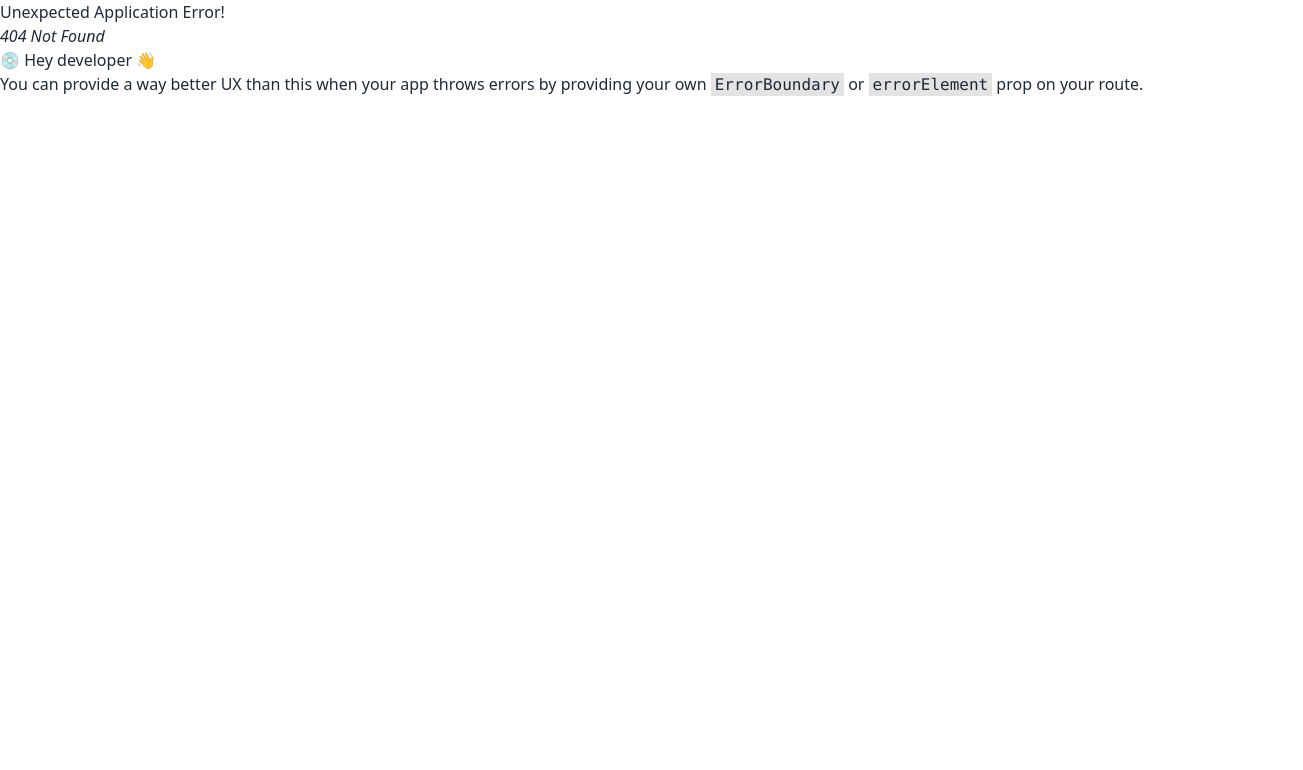
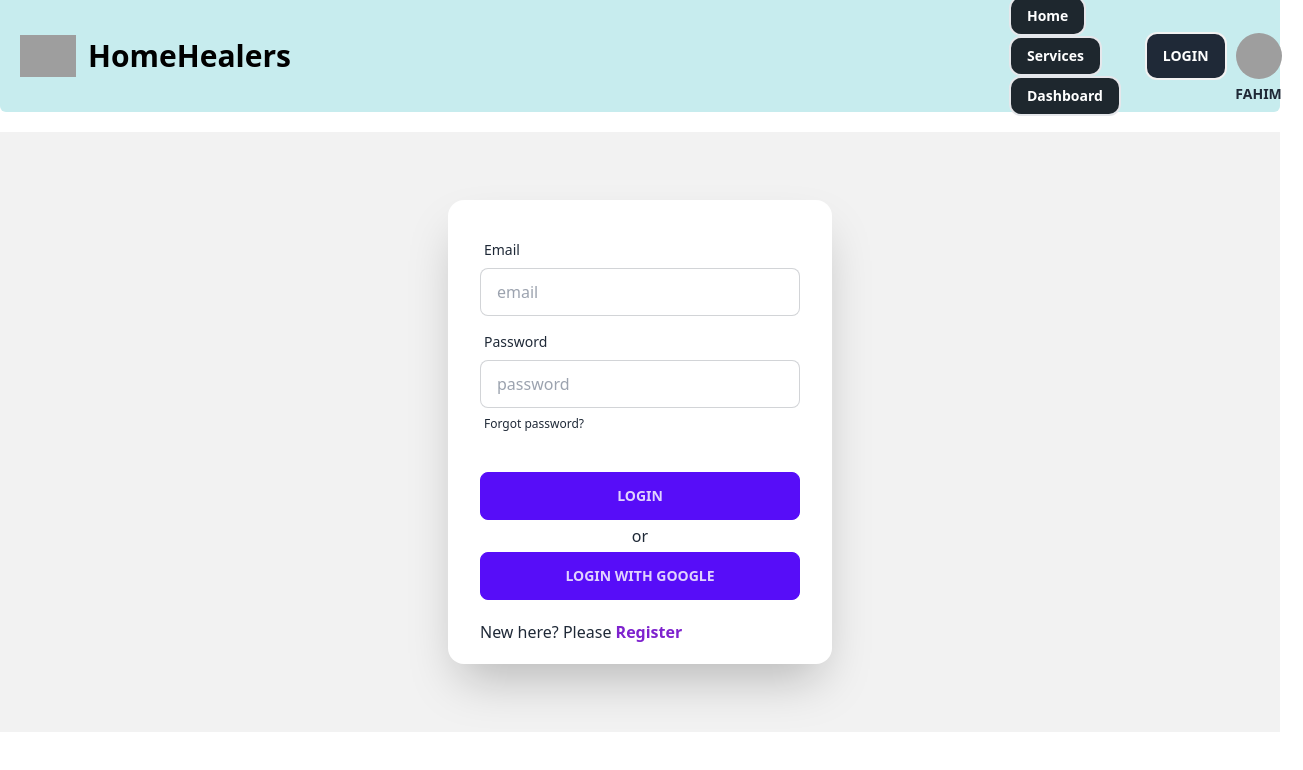
Before and after one commit to dronatoo21/home-healers-client, a React (Vite) app: page /login in a window 1280 px wide. Before the commit this address had no page. Shown: the top 770 px of the page, 1303 px wide, since content can reach past the window. Built offline with nearby package versions, Linux system fonts and the light colour scheme; no server answers; grey boxes are pictures that could not be loaded.

Commit message:
completed login page and google login

```diff
--- a/package.json
+++ b/package.json
@@ -16,6 +16,7 @@
     "react": "^18.2.0",
     "react-dom": "^18.2.0",
     "react-router-dom": "^6.18.0",
+    "react-toastify": "^9.1.3",
     "sort-by": "^1.2.0"
   },
   "devDependencies": {
--- a/src/Firebase/firebase.config.js
+++ b/src/Firebase/firebase.config.js
@@ -16,5 +16,5 @@ const firebaseConfig = {
 
 // Initialize Firebase
 const app = initializeApp(firebaseConfig);
-const auth = getAuth(app);
-export default auth;
+const Auth = getAuth(app);
+export default Auth;
--- /dev/null
+++ b/src/Pages/Login/Login.jsx
@@ -0,0 +1,89 @@
+import { useContext, useState } from "react";
+import { Link, useNavigate } from "react-router-dom";
+import { toast } from "react-toastify";
+import { AuthContext } from "../../Providers/AuthProvider";
+import { GoogleAuthProvider } from "firebase/auth";
+
+const Login = () => {
+    const { loginUser, googleLogin } = useContext(AuthContext)
+    const [loginError, setLoginError] = useState('');
+    const [success, setSuccess] = useState('');
+    const navigate = useNavigate();
+    const googleProvider = new GoogleAuthProvider();
+
+    const handleLogin = e => {
+        e.preventDefault();
+        const email = e.target.email.value;
+        const password = e.target.password.value;
+        console.log(email, password);
+
+        setLoginError('');
+        setSuccess('');
+
+        loginUser(email, password)
+        .then(res => {
+            console.log(res.user);
+            setSuccess('successfully logged in');
+            toast("successfully logged in");
+            navigate(location?.state ? location.state : '/');
+        })
+        .catch(error => {
+            setLoginError(error.message);
+        })
+    };
+
+    const handleGoogleSignIn = () => {
+        setLoginError('');
+        setSuccess('');
+        googleLogin(googleProvider)
+        .then(res => {
+            console.log(res.user);
+            setSuccess('successfully logged in');
+            toast("successfully logged in");
+            navigate(location?.state ? location.state : '/')
+        })
+        .catch(error => {
+            setLoginError(error.message);
+        })
+    }
+
+    return (
+        <div className="my-5">
+            <div className="hero h-[600px] bg-base-200">
+                <div className="card flex-shrink-0 w-full max-w-sm shadow-2xl bg-base-100">
+                  <form onSubmit={handleLogin} className="card-body">
+                    <div className="form-control">
+                      <label className="label">
+                        <span className="label-text">Email</span>
+                      </label>
+                      <input type="email" placeholder="email" name="email" className="input input-bordered" required />
+                    </div>
+                    <div className="form-control">
+                      <label className="label">
+                        <span className="label-text">Password</span>
+                      </label>
+                      <input type="password" placeholder="password" name="password" className="input input-bordered" required />
+                      <label className="label">
+                        <a href="#" className="label-text-alt link link-hover">Forgot password?</a>
+                      </label>
+                    </div>
+                    <div className="form-control mt-6">
+                      <button className="btn btn-primary">Login</button>
+                    </div>
+                  </form>
+                  <p className="text-center font-medium -mt-7 mb-1">or</p>
+                  <button onClick={handleGoogleSignIn} className="btn btn-primary mx-8 mb-5">Login With Google</button>
+                  {
+                    loginError && <p className="text-red-700 px-8 pb-5">{loginError}</p>
+                  }
+                  {
+                    success && <p className="text-green-500 px-8 pb-5">{success}</p>
+                  }
+                  <p className="px-8 pb-5">New here? Please <Link className="text-purple-700 font-bold" to="/register">Register</Link></p>
+                </div>
+            </div>
+        </div>
+    );
+};
+
+export default Login;
--- /dev/null
+++ b/src/Pages/Register/Register.jsx
@@ -0,0 +1,9 @@
+const Register = () => {
+    return (
+        <div>
+            <h1>Reg</h1>
+        </div>
+    );
+};
+
+export default Register;
--- /dev/null
+++ b/src/Providers/AuthProvider.jsx
@@ -0,0 +1,28 @@
+import { createContext } from "react";
+import { signInWithEmailAndPassword, signInWithPopup } from "firebase/auth";
+import Auth from "../Firebase/firebase.config";
+
+
+export const AuthContext = createContext(null)
+
+const AuthProvider = ({children}) => {
+
+    const loginUser = (eamil, password) => {
+        return signInWithEmailAndPassword(Auth , eamil, password)
+    }
+
+    const googleLogin = (provider) => {
+        return signInWithPopup(Auth, provider);
+    }
+
+    const authInfo = {loginUser, googleLogin}
+    return (
+        <div>
+            <AuthContext.Provider value={authInfo}>
+                {children}
+            </AuthContext.Provider>
+        </div>
+    );
+};
+
+export default AuthProvider;
--- a/src/main.jsx
+++ b/src/main.jsx
@@ -3,9 +3,12 @@ import ReactDOM from 'react-dom/client'
 import './index.css'
 import { RouterProvider } from 'react-router-dom'
 import router from './Routes/Routes.jsx'
+import AuthProvider from './Providers/AuthProvider.jsx'
 
 ReactDOM.createRoot(document.getElementById('root')).render(
   <React.StrictMode>
-    <RouterProvider router={router}/>
+    <AuthProvider>
+      <RouterProvider router={router}/>
+    </AuthProvider>
   </React.StrictMode>,
 )
```
Also changed, not shown: src/Routes/Routes.jsx (+10 -0 lines), .eslintrc.cjs, 1 other file (tests, documents, lock files or other folders).
